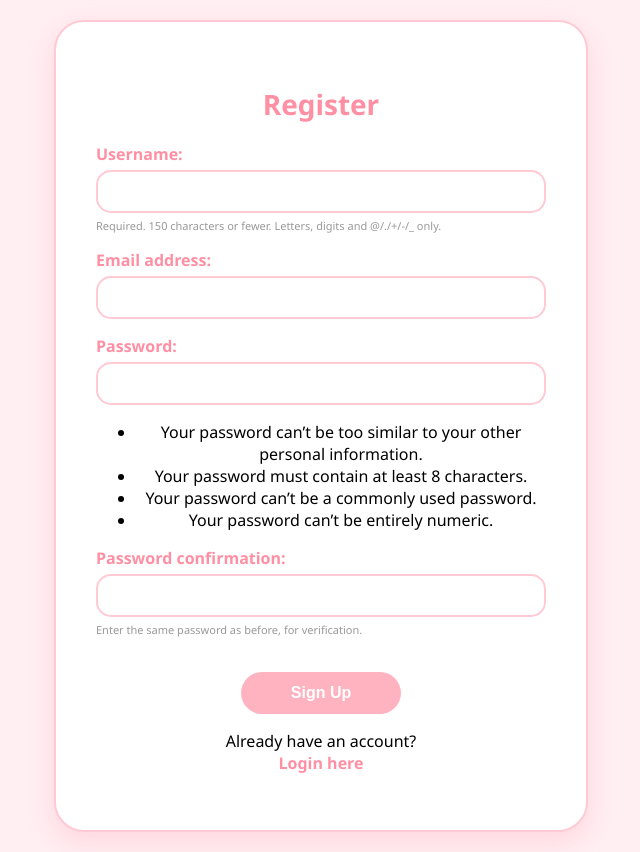
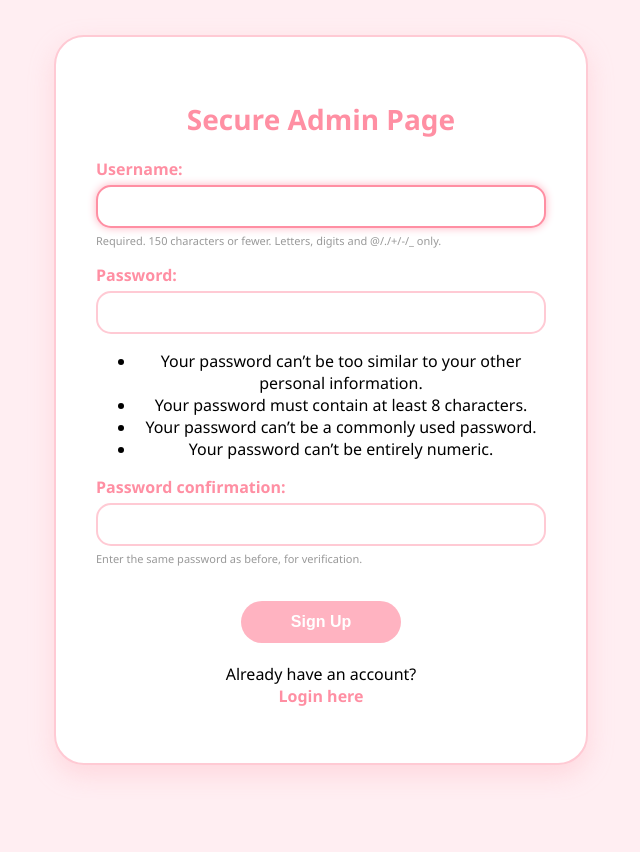
Before and after one commit to ediblecookies/ssd-project, a Django app: page /register/ in a window 1280 px wide. Shown: the whole page, without its empty margins (319-959 px from the left). After the commit the page ends 774 px from the top, so only its background shows below. Run offline with Django 5.2, Linux system fonts and the light colour scheme.

Commit message:
Updated register page branding and removed emojis

```diff
--- a/core/templates/register.html
+++ b/core/templates/register.html
@@ -1,28 +1,102 @@
 <!DOCTYPE html>
 <html>
 <head>
-    <title>Register - Sweet Secure</title>
+    <title>Register - Secure Admin Page</title>
     <style>
-        body { background-color: #ffeef2; font-family: 'Segoe UI', sans-serif; display: flex; justify-content: center; align-items: center; min-height: 100vh; margin: 0; }
-        .card { background: white; padding: 40px; border-radius: 30px; box-shadow: 0 10px 25px rgba(255, 182, 193, 0.4); width: 100%; max-width: 450px; text-align: center; border: 2px solid #ffcad4; margin: 20px; }
-        h2 { color: #ff8fa3; font-size: 28px; margin-bottom: 20px; }
-        form p { text-align: left; color: #ff8fa3; font-weight: bold; margin-bottom: 15px; }
-        input { width: 100%; padding: 12px; margin-top: 5px; border: 2px solid #ffcad4; border-radius: 15px; box-sizing: border-box; outline: none; }
-        .helptext { font-size: 11px; color: #999; display: block; margin-top: 5px; font-weight: normal; }
-        button { background-color: #ffb3c1; color: white; border: none; padding: 12px 50px; border-radius: 25px; font-size: 16px; cursor: pointer; transition: 0.3s; margin-top: 20px; font-weight: bold; }
-        button:hover { background-color: #ff8fa3; transform: scale(1.05); }
-        a { color: #ff8fa3; text-decoration: none; font-weight: bold; }
+        /* This section makes the page look cute and centered on a laptop screen */
+        body {
+            background-color: #ffeef2;
+            font-family: 'Segoe UI', Tahoma, Geneva, Verdana, sans-serif;
+            display: flex;
+            justify-content: center;
+            align-items: center;
+            min-height: 100vh;
+            margin: 0;
+        }
+        /* The card container with soft pink shadows */
+        .card {
+            background: white;
+            padding: 40px;
+            border-radius: 30px;
+            box-shadow: 0 10px 25px rgba(255, 182, 193, 0.4);
+            width: 100%;
+            max-width: 450px;
+            text-align: center;
+            border: 2px solid #ffcad4;
+            margin: 20px;
+        }
+        h2 {
+            color: #ff8fa3;
+            font-size: 28px;
+            margin-bottom: 20px;
+        }
+        /* Styling the Django form elements to be pink and organized */
+        form p {
+            text-align: left;
+            color: #ff8fa3;
+            font-weight: bold;
+            margin-bottom: 15px;
+        }
+        input {
+            width: 100%;
+            padding: 12px;
+            margin-top: 5px;
+            border: 2px solid #ffcad4;
+            border-radius: 15px;
+            box-sizing: border-box;
+            outline: none;
+            transition: 0.3s;
+        }
+        input:focus {
+            border-color: #ff8fa3;
+            box-shadow: 0 0 8px #ffb3c1;
+        }
+        .helptext {
+            font-size: 11px;
+            color: #999;
+            display: block;
+            margin-top: 5px;
+            font-weight: normal;
+        }
+        /* The bubble-style button */
+        button {
+            background-color: #ffb3c1;
+            color: white;
+            border: none;
+            padding: 12px 50px;
+            border-radius: 25px;
+            font-size: 16px;
+            cursor: pointer;
+            transition: 0.3s;
+            margin-top: 20px;
+            font-weight: bold;
+        }
+        button:hover {
+            background-color: #ff8fa3;
+            transform: scale(1.05);
+        }
+        a {
+            color: #ff8fa3;
+            text-decoration: none;
+            font-weight: bold;
+        }
+        a:hover {
+            text-decoration: underline;
+        }
     </style>
 </head>
 <body>
     <div class="card">
-        <h2>Register</h2>
+        <h2>Secure Admin Page</h2>
         <form method="post">
             {% csrf_token %}
             {{ form.as_p }}
             <button type="submit">Sign Up</button>
         </form>
-        <p style="text-align: center; font-weight: normal;">Already have an account? <br> <a href="{% url 'login' %}">Login here</a></p>
+        <p style="text-align: center; font-weight: normal; margin-top: 20px;">
+            Already have an account? <br>
+            <a href="{% url 'login' %}">Login here</a>
+        </p>
     </div>
 </body>
 </html>
--- a/core/views.py
+++ b/core/views.py
@@ -1,35 +1,31 @@
 from django.shortcuts import render, redirect
-from django.contrib.auth import login
+from django.contrib.auth.forms import UserCreationForm
 from django.contrib.auth.models import Group
 from django.contrib.auth.decorators import login_required, user_passes_test
-from .forms import RegisterForm
 
-# Helper to check if user is in 'admin' group
+# This checks if the user is in the 'admin' group
 def is_admin(user):
     return user.groups.filter(name='admin').exists()
 
 def register(request):
     if request.method == 'POST':
-        form = RegisterForm(request.POST)
+        form = UserCreationForm(request.POST)
         if form.is_valid():
             user = form.save()
-            # Assign 'user' group automatically
-            try:
-                group = Group.objects.get(name='user')
-                user.groups.add(group)
-            except Group.DoesNotExist:
-                pass # Prevents crash if group isn't created yet
-            login(request, user)
-            return redirect('dashboard')
+            # Automatically put new signups into the 'user' group
+            group, created = Group.objects.get_or_create(name='user')
+            user.groups.add(group)
+            return redirect('login')
     else:
-        form = RegisterForm()
+        form = UserCreationForm()
     return render(request, 'register.html', {'form': form})
 
-@login_required(login_url='login')
+@login_required
 def dashboard(request):
     return render(request, 'dashboard.html')
 
-@login_required(login_url='login')
-@user_passes_test(is_admin)
+# This page is PROTECTED. Only admins can enter.
+@login_required
+@user_passes_test(is_admin, login_url='dashboard')
 def admin_page(request):
     return render(request, 'admin_page.html')
```
Also changed, not shown: core/templates/admin_page.html (+10 -9 lines).
